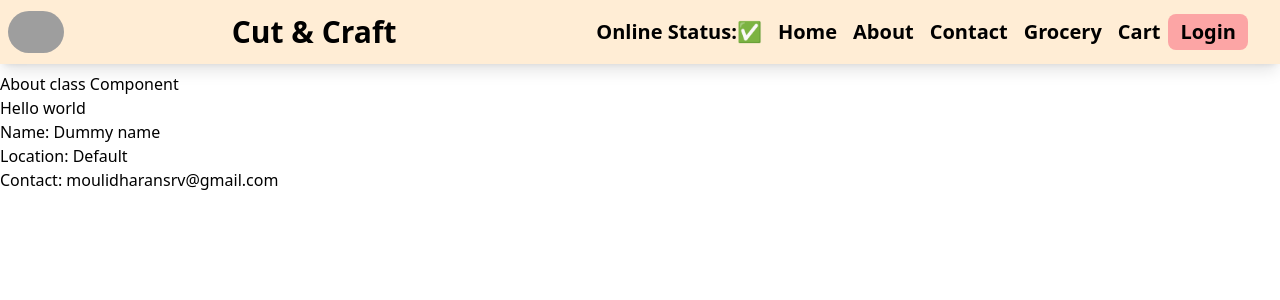
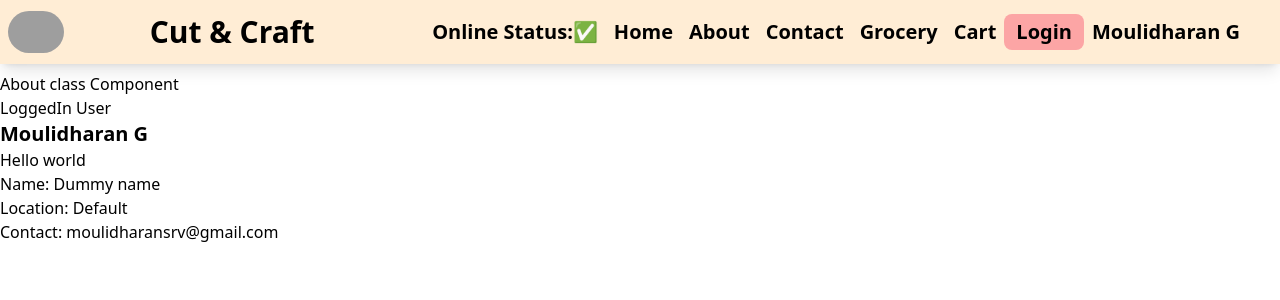
Before and after one commit to GMoulidharan/Namaste-react, a React (Vite) app: page /about in a window 1280 px wide. Shown: the top 300 px of the page. Built offline with nearby package versions, Linux system fonts and the light colour scheme; no server answers; grey boxes are pictures that could not be loaded.

Commit message:
Episode-11: React Context

```diff
--- a/src/App.js
+++ b/src/App.js
@@ -1,4 +1,4 @@
-import React, { lazy, Suspense } from 'react';
+import React, { lazy, Suspense, useEffect, useState } from 'react';
 import ReactDOM from 'react-dom/client';
 import Header from "./components/Header";
 import Body from './components/Body';
@@ -8,6 +8,7 @@ import Error from './components/Error';
 import RestaurantMenu from './components/RestaurantMenu';
 import { createBrowserRouter, RouterProvider, Outlet } from 'react-router-dom';
 import Shimmer from './components/Shimmer';
+import UserContext from './utils/UserContext';
 // import Grocery from './components/Grocery';
 
 //Chuncking
@@ -20,11 +21,26 @@ import Shimmer from './components/Shimmer';
 const Grocery = lazy(() =>import('./components/Grocery'));
 
 const AppLayout = () =>{
+
+    const [userName, setUserName] = useState();
+
+    //authentication logic
+    useEffect(() =>{
+        //make an API call and send username and password
+        const data = {
+            name:"Moulidharan G",
+        };
+        setUserName(data.name);
+    },[]);
+
     return (
-        <div className="App">
-            <Header />
-            <Outlet />
-        </div>
+
+        <UserContext.Provider value={{loggedInUser: userName, setUserName}}>
+            <div className="App">
+                <Header />
+                <Outlet />
+            </div>
+        </UserContext.Provider>
     )
 }
 
--- a/src/components/About.js
+++ b/src/components/About.js
@@ -1,7 +1,7 @@
 import User from "./User";
 import React from "react";
 import UserClass from "./UserClass";
-import { Component } from "react";
+import UserContext from "../utils/UserContext";
 class About extends React.Component{
 
     constructor(props){
@@ -17,6 +17,12 @@ class About extends React.Component{
         return(
             <div>
                 <h1>About class Component</h1>
+                <div>
+                    LoggedIn User
+                    <UserContext.Consumer>
+                        {({loggedInUser}) =><h1 className="text-xl font-bold">{loggedInUser}</h1>}
+                    </UserContext.Consumer>
+                </div>
                 <h2>Hello world</h2>
                 <UserClass name={"First"} location={"Rasipuram"}/>
 
--- a/src/components/Body.js
+++ b/src/components/Body.js
@@ -1,9 +1,9 @@
 import RestaurantCard, {withDiscountOffer}from './RestaurantCard';
-import { useState } from "react";
+import { useState, useContext } from "react";
 import Shimmer from './Shimmer';
 import useOnlineStatus from '../utils/useOnlineStatus';
 import useSwiggyApi from '../utils/useSwiggyApi';
-
+import UserContext from '../utils/UserContext';
 const Body = () => {
 
     const { restaurantListData, isLoading, error } = useSwiggyApi();
@@ -12,7 +12,7 @@ const Body = () => {
 
     const DiscountedRestaurantCard = withDiscountOffer(RestaurantCard);
 
-     console.log(restaurantListData);
+
     const onlineStatus = useOnlineStatus();
 
     if (onlineStatus === false) {
@@ -38,6 +38,7 @@ const Body = () => {
         setFilteredData(filteredTopResults);
     };
 
+    const {loggedInUser,setUserName} = useContext(UserContext);
 
     return (
         <>
@@ -68,6 +69,13 @@ const Body = () => {
             >
               Top Rated Restaurant
             </button>
+
+              <span className='m-4'>
+              <label>User Name: </label>
+              <input className='border border-black px-2'
+              value={loggedInUser}
+              onChange={(e) =>setUserName(e.target.value)}></input>
+              </span>
           </div>
 
           <div className="flex m-4 p-4 flex-wrap justify-evenly bg-orange-100 shadow-sm rounded-lg">
--- a/src/components/Header.js
+++ b/src/components/Header.js
@@ -1,11 +1,16 @@
 import { LOGO_URL } from '../utils/constants';
-import { useState } from 'react';
+import { useState, useContext } from 'react';
 import { Link } from 'react-router-dom';
 import useOnlineStatus from '../utils/useOnlineStatus';
+import UserContext from '../utils/UserContext';
 const Header = () => {
 
     const [loginBtn, setLoginBtn] = useState("Login");
     const onlineStatus = useOnlineStatus();
+
+    const {loggedInUser} = useContext(UserContext);
+    console.log(loggedInUser);
+
     return (
         <div className="flex justify-between items-center bg-orange-100 mb-2 shadow-lg max-h-16">
             <div className="logo-container">
@@ -50,6 +55,7 @@ const Header = () => {
                         ? setLoginBtn("Logout")
                         : setLoginBtn("Login");
                 }} className="px-3 py-1 rounded-lg bg-red-300">{loginBtn}</button>
+                <li className='px-2 font-bold'>{loggedInUser}</li>
             </ul>
 
         </div>
--- /dev/null
+++ b/src/utils/UserContext.js
@@ -0,0 +1,7 @@
+import { createContext } from "react";
+
+const UserContext = createContext({
+    loggedInUser:"Default User",
+});
+
+export default UserContext;
--- a/src/utils/useSwiggyApi.js
+++ b/src/utils/useSwiggyApi.js
@@ -24,7 +24,6 @@ const useSwiggyApi =() =>{
 
         fetchData();
     },[]);
-    console.log(restaurantListData);
     return {restaurantListData, isLoading, error};
 }
 
```
Also changed, not shown: src/components/UserClass.js (+6 -6 lines), 1 other file (tests, documents, lock files or other folders).
